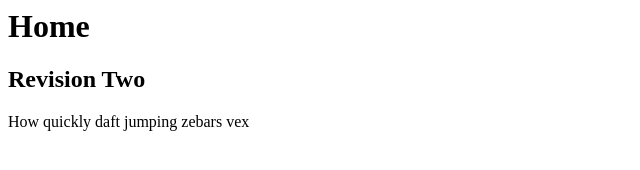
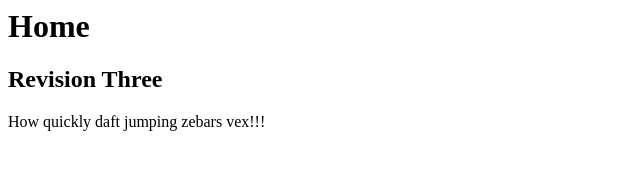
Before and after one commit to studioscully/test, a plain HTML site: page index.html in a window 1280 px wide. Shown: the full height of the page, 0-640 px from the left. Drawn offline with Linux system fonts and the light colour scheme.

Commit message:
Revision three

```diff
--- a/index.html
+++ b/index.html
@@ -4,7 +4,7 @@
 </head>
 <body>
 <h1>Home</h1>
-<h2>Revision Two</h2>
-<p>How quickly daft jumping zebars vex</p>
+<h2>Revision Three</h2>
+<p>How quickly daft jumping zebars vex!!!</p>
 </body>
 </html>
```
